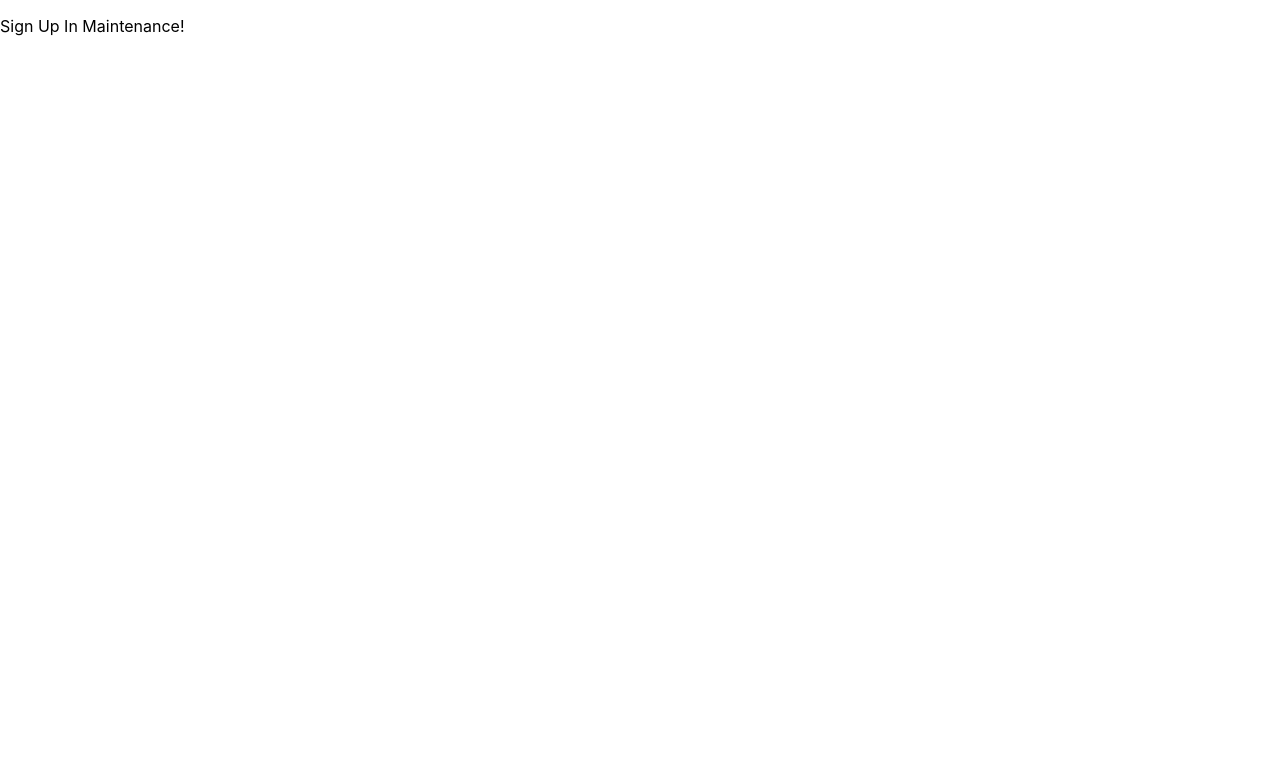
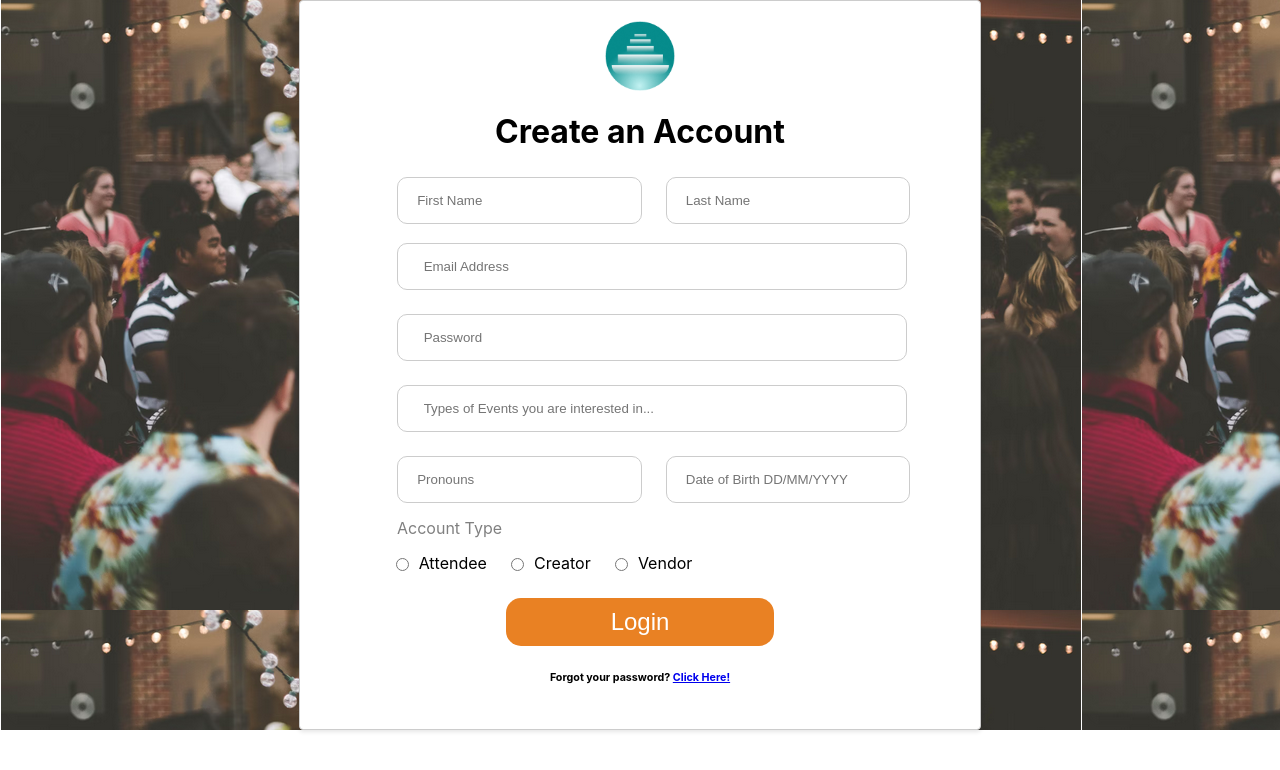
Before and after one commit to hodoabdirizak/CPS714-F2023, a React (Create React App) app in the folder front_end/: page /signup in a window 1280 px wide. Shown: the top 770 px of the page. Built offline with nearby package versions, Linux system fonts and the light colour scheme.

Commit message:
SignUpPage

```diff
--- a/front_end/src/pages/LoginPage.js
+++ b/front_end/src/pages/LoginPage.js
@@ -50,7 +50,7 @@ export const LoginPage = () => {
       	<h6>Forgot your password? <a href = "google.ca">Click Here!</a></h6>
       </div>
       <div>
-        <h6>Don't have an account? <a href = "google.ca">Register Now!</a></h6>
+        <h6>Don't have an account? <a href = "signup">Register Now!</a></h6>
       </div>
     </div>
         </>
--- a/front_end/src/pages/SignUpPage.js
+++ b/front_end/src/pages/SignUpPage.js
@@ -1,8 +1,174 @@
-// pages/SignUpPage.js
+import React, { useState } from 'react';
+import './SignupPage.css';
+import logo from '../assets/logo.png';
+import bg from '../assets/logo200.png';
+
 export const SignUpPage = () => {
-    return (
-        <>
-        <p> Sign Up In Maintenance!</p>
-        </>
-    )
-}
+  const [firstName, setFirstName] = useState('');
+  const [lastName, setLastName] = useState('');
+  const [email, setEmail] = useState('');
+  const [password, setPassword] = useState('');
+  const [interests, setInterests] = useState('');
+  const [pronouns, setPronouns] = useState('');
+  const [dob, setDob] = useState('');
+  const [selectedOption, setSelectedOption] = useState(''); // State to track the selected radio button
+
+  const handleOptionChange = (event) => {
+    setSelectedOption(event.target.value); // Update the selected option when a radio button is clicked
+  };
+
+  const handleLogin = (e) => {
+    e.preventDefault();
+    if (firstName === 'Admin' && password === 'Admin') {
+      alert('Successful Login');
+    } else {
+      alert('Invalid/Incorrect Username or Password');
+    }
+
+    console.log(`First Name: ${firstName}, Last Name: ${lastName}, Email: ${email}, Password: ${password}, Interests: ${interests}, Pronouns: ${pronouns}, Date of Birth: ${dob}`);
+  };
+
+  return (
+    <div style={{ backgroundImage: `url(${bg})` }}>
+      <div className="login-container" style={{ backgroundColor: `white` }}>
+        <img src={logo} alt="Logo" />
+        <h1>Create an Account</h1>
+        <form onSubmit={handleLogin}>
+          <div className="form-group">
+            <div className="form-group-item">
+              <input
+                type="text"
+                id="firstName"
+                placeholder="First Name"
+                value={firstName}
+                onChange={(e) => setFirstName(e.target.value)}
+                required
+                className="input-style"
+              />
+            </div>
+            <div className="form-group-item">
+              <input
+                type="text"
+                id="lastName"
+                placeholder="Last Name"
+                value={lastName}
+                onChange={(e) => setLastName(e.target.value)}
+                required
+                className="input-style"
+              />
+            </div>
+          </div>
+          <div className="form-group-item">
+            <input
+              type="text"
+              id="email"
+              placeholder="Email Address"
+              value={email}
+              onChange={(e) => setEmail(e.target.value)}
+              required
+              className="input-style-2"
+            />
+          </div>
+          <div className="form-group-item">
+            <input
+              id="password"
+              placeholder="Password"
+              value={password}
+              onChange={(e) => setPassword(e.target.value)}
+              required
+              className="input-style-5"
+              type="password"
+            />
+          </div>
+          <div className="form-group-item">
+            <input
+              id="interests"
+              placeholder="Types of Events you are interested in..."
+              value={interests}
+              onChange={(e) => setInterests(e.target.value)}
+              required
+              className="input-style-5"
+            />
+          </div>
+          <div className="form-group">
+            <div className="form-group-item">
+              <input
+                type="text"
+                id="pronouns"
+                placeholder="Pronouns"
+                value={pronouns}
+                onChange={(e) => setPronouns(e.target.value)}
+                required
+                className="input-style-3"
+              />
+            </div>
+            <div className="form-group-item">
+              <input
+                type="text"
+                id="dob"
+                placeholder="Date of Birth DD/MM/YYYY"
+                value={dob}
+                onChange={(e) => setDob(e.target.value)}
+                required
+                className="input-style-3"
+              />
+            </div>
+          </div>
+          <div className="form-group">
+            <span style={{ marginLeft: "2vw", color: "grey" }}>Account Type</span>
+          </div>
+          <div className="form-group">
+            <label className="radio-label">
+              <input
+                type="radio"
+                name="userType"
+                value="Attendee"
+                checked={selectedOption === 'Attendee'}
+                onChange={handleOptionChange}
+              />
+              Attendee
+            </label>
+            <br />
+
+            <label className="radio-label">
+              <input
+                type="radio"
+                name="userType"
+                value="Creator"
+                checked={selectedOption === 'Creator'}
+                onChange={handleOptionChange}
+              />
+              Creator
+            </label>
+
+            <br />
+
+            <label className="radio-label">
+              <input
+                type="radio"
+                name="userType"
+                value="Vendor"
+                checked={selectedOption === 'Vendor'}
+                onChange={handleOptionChange}
+              />
+              Vendor
+            </label>
+          </div>
+          <button type="submit"
+            style={{
+              backgroundColor: '#E98123',
+              borderRadius: '15px',
+              fontSize: '1.5rem',    // Increase the font size
+              width: '50%',          // Set the width to 50% of its container
+              padding: '10px 20px',  // Add padding to control the button size
+            }}
+          >Login</button>
+        </form>
+        <div>
+          <h6>Forgot your password? <a href="google.ca">Click Here!</a></h6>
+        </div>
+        <div></div>
+      </div>
+      </div>
+  );
+};
--- /dev/null
+++ b/front_end/src/pages/SignupPage.css
@@ -0,0 +1,96 @@
+.login-container {
+    width: 50vw;
+    margin: 0vh auto;
+    padding: 20px;
+    border: 1px solid #ccc;
+    border-radius: 4px;
+    box-shadow: 0 2px 4px rgba(0, 0, 0, 0.1);
+    text-align: center; /* Center text horizontally */
+    display: flex;
+    flex-direction: column;
+    align-items: center; /* Center content vertically */
+    justify-content: center; /* Center content horizontally */
+  }
+
+  .form-group {
+    display: flex;
+    flex-direction: row;
+  }
+
+  .form-group-item {
+    margin: 0 2vw;
+  }
+
+  .radio-button-group {
+    display: flex;
+    flex-direction: column; /* To stack the label-input pairs vertically */
+  }
+
+  .radio-label {
+    display: flex; /* To align label and input horizontally */
+    align-items: center; /* To vertically center the label and input */
+    margin-bottom: 10px; /* Adjust the margin as needed to control spacing between label-input pairs */
+    margin-left: 1.5vw
+  }
+
+  .radio-label input {
+    margin-right: 10px; /* Adjust the margin as needed to control spacing between the label and input */
+  }
+
+  .input-style {
+    padding: 15px 1.5vw; /* Increase padding to make it bigger */
+    border-radius: 10px; /* Add rounded corners */
+  }
+
+  .input-style-2 {
+    padding: 15px 2vw; /* Increase padding to make it bigger */
+    border-radius: 10px; /* Add rounded corners */
+  }
+
+  .input-style-3 {
+    padding: 15px 1.5vw; /* Increase padding to make it bigger */
+    border-radius: 10px; /* Add rounded corners */
+    margin-top: 3vh
+  }
+
+  .input-style-4 {
+    padding: 15px 1.5vw; /* Increase padding to make it bigger */
+    border-radius: 10px; /* Add rounded corners */
+  }
+
+  .input-style-5 {
+    padding: 15px 2vw; /* Increase padding to make it bigger */
+    border-radius: 10px; /* Add rounded corners */
+    margin-top: 3vh
+  }
+
+  label {
+    display: block;
+  }
+
+  input {
+    width: 94%;
+    padding: 8px;
+    margin-top: 4px;
+    border: 1px solid #ccc;
+    border-radius: 4px;
+  }
+
+  button {
+    width: 100%;
+    padding: 10px;
+    background-color: #007bff;
+    color: #fff;
+    border: none;
+    border-radius: 4px;
+    cursor: pointer;
+  }
+
+  .login-container > img {
+      width: 70px;
+      height: 70px;
+  }
+
+  button:hover {
+    background-color: #0056b3;
+  }
```
Also changed, not shown: front_end/src/assets/logo200.png (added).
